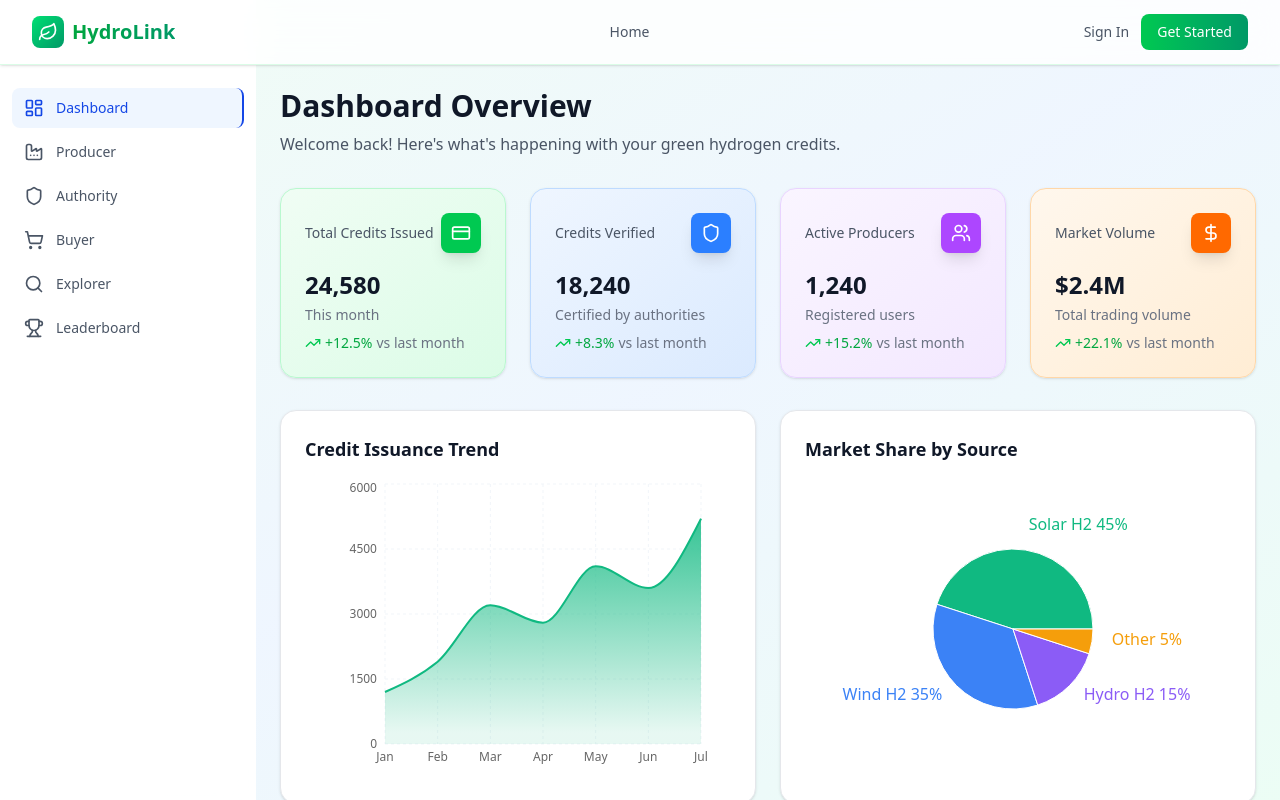
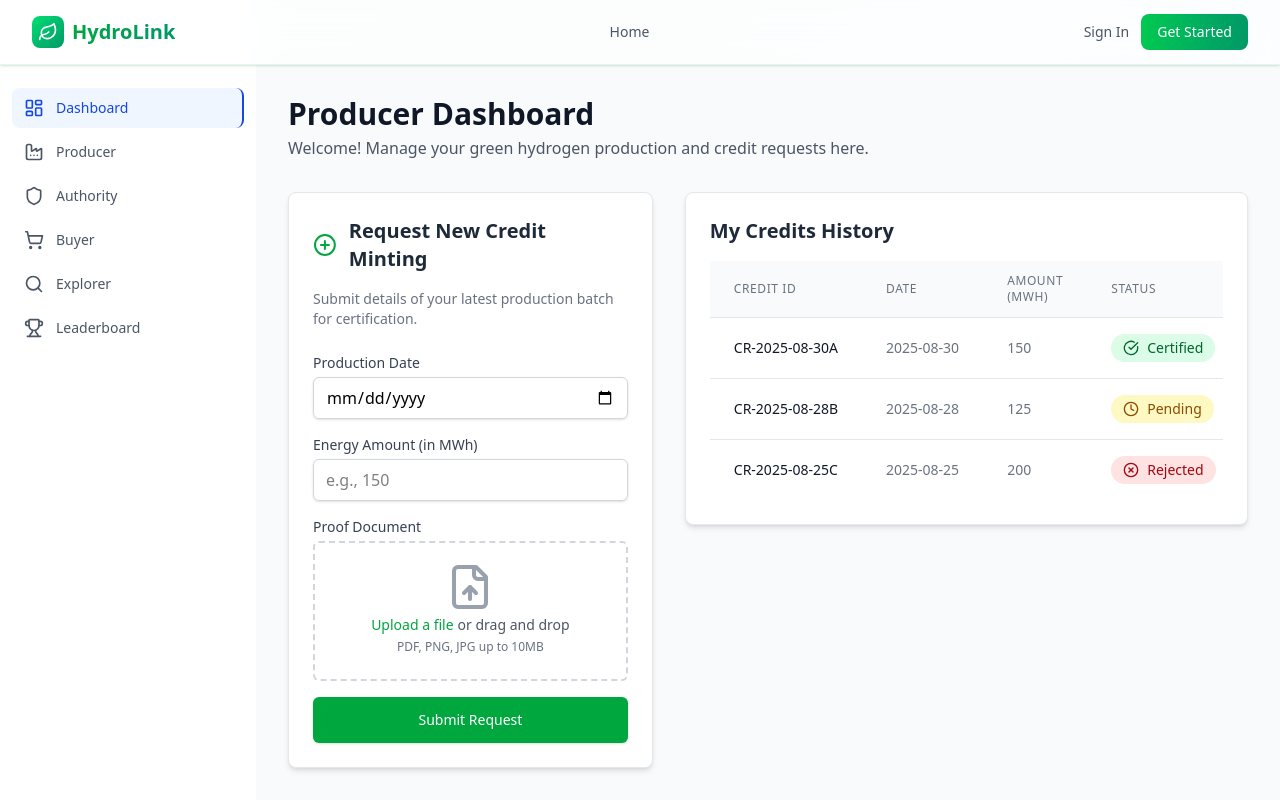
Before and after one commit to PR-ODINSON/HydroLink, a React (Vite) app in the folder client/: page /dashboard in a window 1280 px wide. Built offline with nearby package versions, Linux system fonts and the light colour scheme.

Commit message:
Dashboard Producer side added.

```diff
--- a/client/src/pages/Dashboard.jsx
+++ b/client/src/pages/Dashboard.jsx
@@ -1,301 +1,229 @@
-import React from 'react';
-import { motion } from 'framer-motion';
-import {
-  CreditCard,
-  TrendingUp,
-  Users,
-  Award,
-  Activity,
-  DollarSign,
-  Zap,
-  Shield
-} from 'lucide-react';
-import DashboardCard from '../components/DashboardCard';
-import Chart from '../components/Chart';
+import React, { useState } from 'react';
+import { PlusCircle, FileUp, Clock, CheckCircle, XCircle, ExternalLink } from 'lucide-react';
 
-const Dashboard = () => {
-  // Sample data for charts
-  const creditTrendData = [
-    { name: 'Jan', value: 1200 },
-    { name: 'Feb', value: 1900 },
-    { name: 'Mar', value: 3200 },
-    { name: 'Apr', value: 2800 },
-    { name: 'May', value: 4100 },
-    { name: 'Jun', value: 3600 },
-    { name: 'Jul', value: 5200 }
-  ];
+// --- Mock Data ---
+// In a real application, this data would come from your backend API.
+const initialCredits = [
+  {
+    id: 'CR-2025-08-30A',
+    productionDate: '2025-08-30',
+    energyAmountMWh: 150,
+    status: 'Certified',
+    txHash: '0x123...abc',
+  },
+  {
+    id: 'CR-2025-08-28B',
+    productionDate: '2025-08-28',
+    energyAmountMWh: 125,
+    status: 'Pending',
+    txHash: null,
+  },
+  {
+    id: 'CR-2025-08-25C',
+    productionDate: '2025-08-25',
+    energyAmountMWh: 200,
+    status: 'Rejected',
+    txHash: null,
+  },
+];
 
-  const marketShareData = [
-    { name: 'Solar H2', value: 45, color: '#10b981' },
-    { name: 'Wind H2', value: 35, color: '#3b82f6' },
-    { name: 'Hydro H2', value: 15, color: '#8b5cf6' },
-    { name: 'Other', value: 5, color: '#f59e0b' }
-  ];
+// --- Helper Component for Status Badges ---
+const StatusIndicator = ({ status }) => {
+  const statusConfig = {
+    Certified: {
+      icon: <CheckCircle className="w-4 h-4" />,
+      text: 'Certified',
+      className: 'bg-green-100 text-green-800',
+    },
+    Pending: {
+      icon: <Clock className="w-4 h-4" />,
+      text: 'Pending',
+      className: 'bg-yellow-100 text-yellow-800',
+    },
+    Rejected: {
+      icon: <XCircle className="w-4 h-4" />,
+      text: 'Rejected',
+      className: 'bg-red-100 text-red-800',
+    },
+  };
 
-  const recentActivities = [
-    {
-      id: 1,
-      type: 'mint',
-      description: 'New credits minted by GreenTech Industries',
-      amount: '1,250 credits',
-      time: '2 hours ago',
-      status: 'completed'
-    },
-    {
-      id: 2,
-      type: 'transfer',
-      description: 'Credits transferred to EcoEnergy Corp',
-      amount: '800 credits',
-      time: '4 hours ago',
-      status: 'completed'
-    },
-    {
-      id: 3,
-      type: 'retire',
-      description: 'Credits retired by CleanPower Ltd',
-      amount: '500 credits',
-      time: '6 hours ago',
-      status: 'completed'
-    },
-    {
-      id: 4,
-      type: 'verify',
-      description: 'Credits verified by Authority #7',
-      amount: '2,100 credits',
-      time: '8 hours ago',
-      status: 'pending'
-    }
-  ];
+  const config = statusConfig[status] || {};
 
-  const getActivityIcon = (type) => {
-    switch (type) {
-      case 'mint': return <CreditCard className="w-4 h-4" />;
-      case 'transfer': return <TrendingUp className="w-4 h-4" />;
-      case 'retire': return <Award className="w-4 h-4" />;
-      case 'verify': return <Shield className="w-4 h-4" />;
-      default: return <Activity className="w-4 h-4" />;
+  return (
+    <div className={`inline-flex items-center gap-x-2 px-3 py-1 text-sm font-medium rounded-full ${config.className}`}>
+      {config.icon}
+      {config.text}
+    </div>
+  );
+};
+
+
+// --- Main Producer Dashboard Component ---
+const ProducerDashboard = () => {
+  const [credits, setCredits] = useState(initialCredits);
+  const [formData, setFormData] = useState({
+    productionDate: '',
+    energyAmountMWh: '',
+  });
+  const [proofDocument, setProofDocument] = useState(null);
+
+  const handleInputChange = (e) => {
+    const { name, value } = e.target;
+    setFormData(prev => ({ ...prev, [name]: value }));
+  };
+
+  const handleFileChange = (e) => {
+    if (e.target.files.length > 0) {
+      setProofDocument(e.target.files[0]);
     }
   };
 
-  const getActivityColor = (type) => {
-    switch (type) {
-      case 'mint': return 'text-green-600 bg-green-100';
-      case 'transfer': return 'text-blue-600 bg-blue-100';
-      case 'retire': return 'text-purple-600 bg-purple-100';
-      case 'verify': return 'text-orange-600 bg-orange-100';
-      default: return 'text-gray-600 bg-gray-100';
+  const handleSubmit = (e) => {
+    e.preventDefault();
+    if (!formData.productionDate || !formData.energyAmountMWh || !proofDocument) {
+      alert('Please fill in all fields and upload a proof document.');
+      return;
     }
+
+    // In a real app, you would send this data to your backend API.
+    // Here, we'll just simulate the request by adding a new credit to our local state.
+    const newCredit = {
+      id: `CR-${new Date().getFullYear()}-${String(new Date().getMonth() + 1).padStart(2, '0')}-${String(new Date().getDate()).padStart(2, '0')}D`,
+      productionDate: formData.productionDate,
+      energyAmountMWh: parseFloat(formData.energyAmountMWh),
+      status: 'Pending',
+      txHash: null,
+    };
+
+    setCredits([newCredit, ...credits]);
+
+    // Reset form
+    setFormData({ productionDate: '', energyAmountMWh: '' });
+    setProofDocument(null);
+    document.getElementById('proofDocument').value = null; // Clear file input
+
+    console.log('New Credit Request Submitted:', { ...newCredit, proofDocumentName: proofDocument.name });
   };
 
   return (
-    <div className="p-6 max-w-7xl mx-auto">
-      {/* Header */}
-      <div className="mb-8">
-        <motion.h1
-          initial={{ opacity: 0, y: -20 }}
-          animate={{ opacity: 1, y: 0 }}
-          className="text-3xl font-bold text-gray-900 mb-2"
-        >
-          Dashboard Overview
-        </motion.h1>
-        <p className="text-gray-600">
-          Welcome back! Here's what's happening with your green hydrogen credits.
-        </p>
-      </div>
+    <div className="p-4 sm:p-6 lg:p-8 bg-gray-50 min-h-screen">
+      <div className="max-w-7xl mx-auto">
 
-      {/* Stats Cards */}
-      <div className="grid grid-cols-1 md:grid-cols-2 lg:grid-cols-4 gap-6 mb-8">
-        <motion.div
-          initial={{ opacity: 0, y: 20 }}
-          animate={{ opacity: 1, y: 0 }}
-          transition={{ delay: 0.1 }}
-        >
-          <DashboardCard
-            title="Total Credits Issued"
-            value="24,580"
-            icon={CreditCard}
-            trend="up"
-            trendValue="+12.5%"
-            color="green"
-            subtitle="This month"
-          />
-        </motion.div>
+        {/* Header */}
+        <div className="mb-8">
+          <h1 className="text-3xl font-bold text-gray-900">Producer Dashboard</h1>
+          <p className="text-gray-600 mt-1">Welcome! Manage your green hydrogen production and credit requests here.</p>
+        </div>
 
-        <motion.div
-          initial={{ opacity: 0, y: 20 }}
-          animate={{ opacity: 1, y: 0 }}
-          transition={{ delay: 0.2 }}
-        >
-          <DashboardCard
-            title="Credits Verified"
-            value="18,240"
-            icon={Shield}
-            trend="up"
-            trendValue="+8.3%"
-            color="blue"
-            subtitle="Certified by authorities"
-          />
-        </motion.div>
+        <div className="grid grid-cols-1 lg:grid-cols-5 gap-8">
 
-        <motion.div
-          initial={{ opacity: 0, y: 20 }}
-          animate={{ opacity: 1, y: 0 }}
-          transition={{ delay: 0.3 }}
-        >
-          <DashboardCard
-            title="Active Producers"
-            value="1,240"
-            icon={Users}
-            trend="up"
-            trendValue="+15.2%"
-            color="purple"
-            subtitle="Registered users"
-          />
-        </motion.div>
+          {/* Left Column: Request Form */}
+          <div className="lg:col-span-2">
+            <div className="bg-white p-6 rounded-lg shadow-md border border-gray-200">
+              <div className="flex items-center mb-4">
+                <PlusCircle className="w-6 h-6 text-green-600 mr-3" />
+                <h2 className="text-xl font-semibold text-gray-800">Request New Credit Minting</h2>
+              </div>
+              <p className="text-sm text-gray-500 mb-6">Submit details of your latest production batch for certification.</p>
 
-        <motion.div
-          initial={{ opacity: 0, y: 20 }}
-          animate={{ opacity: 1, y: 0 }}
-          transition={{ delay: 0.4 }}
-        >
-          <DashboardCard
-            title="Market Volume"
-            value="$2.4M"
-            icon={DollarSign}
-            trend="up"
-            trendValue="+22.1%"
-            color="orange"
-            subtitle="Total trading volume"
-          />
-        </motion.div>
-      </div>
-
-      {/* Charts Section */}
-      <div className="grid grid-cols-1 lg:grid-cols-2 gap-6 mb-8">
-        <motion.div
-          initial={{ opacity: 0, x: -20 }}
-          animate={{ opacity: 1, x: 0 }}
-          transition={{ delay: 0.5 }}
-        >
-          <Chart
-            type="area"
-            data={creditTrendData}
-            xKey="name"
-            yKey="value"
-            color="#10b981"
-            title="Credit Issuance Trend"
-            gradient={true}
-            height={300}
-          />
-        </motion.div>
-
-        <motion.div
-          initial={{ opacity: 0, x: 20 }}
-          animate={{ opacity: 1, x: 0 }}
-          transition={{ delay: 0.6 }}
-        >
-          <Chart
-            type="pie"
-            data={marketShareData}
-            xKey="name"
-            yKey="value"
-            title="Market Share by Source"
-            height={300}
-          />
-        </motion.div>
-      </div>
-
-      {/* Recent Activity and Quick Actions */}
-      <div className="grid grid-cols-1 lg:grid-cols-3 gap-6">
-        {/* Recent Activity */}
-        <motion.div
-          initial={{ opacity: 0, y: 20 }}
-          animate={{ opacity: 1, y: 0 }}
-          transition={{ delay: 0.7 }}
-          className="lg:col-span-2"
-        >
-          <div className="bg-white rounded-2xl shadow-sm border border-gray-200 p-6">
-            <div className="flex items-center justify-between mb-6">
-              <h3 className="text-lg font-semibold text-gray-900">Recent Activity</h3>
-              <button className="text-green-600 hover:text-green-700 text-sm font-medium">
-                View All
-              </button>
-            </div>
-            <div className="space-y-4">
-              {recentActivities.map((activity) => (
-                <div key={activity.id} className="flex items-center space-x-4 p-3 hover:bg-gray-50 rounded-lg transition-colors">
-                  <div className={`p-2 rounded-lg ${getActivityColor(activity.type)}`}>
-                    {getActivityIcon(activity.type)}
-                  </div>
-                  <div className="flex-1 min-w-0">
-                    <p className="text-sm font-medium text-gray-900 truncate">
-                      {activity.description}
-                    </p>
-                    <div className="flex items-center space-x-2 mt-1">
-                      <span className="text-sm text-gray-500">{activity.amount}</span>
-                      <span className="text-xs text-gray-400">•</span>
-                      <span className="text-xs text-gray-400">{activity.time}</span>
+              <form onSubmit={handleSubmit} className="space-y-4">
+                <div>
+                  <label htmlFor="productionDate" className="block text-sm font-medium text-gray-700 mb-1">Production Date</label>
+                  <input
+                    type="date"
+                    id="productionDate"
+                    name="productionDate"
+                    value={formData.productionDate}
+                    onChange={handleInputChange}
+                    className="w-full px-3 py-2 border border-gray-300 rounded-md shadow-sm focus:ring-green-500 focus:border-green-500"
+                    required
+                  />
+                </div>
+                <div>
+                  <label htmlFor="energyAmountMWh" className="block text-sm font-medium text-gray-700 mb-1">Energy Amount (in MWh)</label>
+                  <input
+                    type="number"
+                    id="energyAmountMWh"
+                    name="energyAmountMWh"
+                    placeholder="e.g., 150"
+                    value={formData.energyAmountMWh}
+                    onChange={handleInputChange}
+                    className="w-full px-3 py-2 border border-gray-300 rounded-md shadow-sm focus:ring-green-500 focus:border-green-500"
+                    required
+                  />
+                </div>
+                <div>
+                  <label htmlFor="proofDocument" className="block text-sm font-medium text-gray-700 mb-1">Proof Document</label>
+                  <div className="mt-1 flex justify-center px-6 pt-5 pb-6 border-2 border-gray-300 border-dashed rounded-md">
+                    <div className="space-y-1 text-center">
+                      <FileUp className="mx-auto h-12 w-12 text-gray-400" />
+                      <div className="flex text-sm text-gray-600">
+                        <label htmlFor="proofDocument" className="relative cursor-pointer bg-white rounded-md font-medium text-green-600 hover:text-green-500 focus-within:outline-none">
+                          <span>Upload a file</span>
+                          <input id="proofDocument" name="proofDocument" type="file" className="sr-only" onChange={handleFileChange} required />
+                        </label>
+                        <p className="pl-1">or drag and drop</p>
+                      </div>
+                      <p className="text-xs text-gray-500">PDF, PNG, JPG up to 10MB</p>
+                      {proofDocument && <p className="text-sm text-green-700 mt-2">Selected: {proofDocument.name}</p>}
                     </div>
                   </div>
-                  <div className={`px-2 py-1 rounded-full text-xs font-medium ${
-                    activity.status === 'completed'
-                      ? 'bg-green-100 text-green-800'
-                      : 'bg-yellow-100 text-yellow-800'
-                  }`}>
-                    {activity.status}
-                  </div>
                 </div>
-              ))}
+                <button
+                  type="submit"
+                  className="w-full flex justify-center items-center py-3 px-4 border border-transparent rounded-md shadow-sm text-sm font-medium text-white bg-green-600 hover:bg-green-700 focus:outline-none focus:ring-2 focus:ring-offset-2 focus:ring-green-500"
+                >
+                  Submit Request
+                </button>
+              </form>
             </div>
           </div>
-        </motion.div>
 
-        {/* Quick Actions */}
-        <motion.div
-          initial={{ opacity: 0, y: 20 }}
-          animate={{ opacity: 1, y: 0 }}
-          transition={{ delay: 0.8 }}
-        >
-          <div className="bg-white rounded-2xl shadow-sm border border-gray-200 p-6">
-            <h3 className="text-lg font-semibold text-gray-900 mb-6">Quick Actions</h3>
-            <div className="space-y-3">
-              <button className="w-full flex items-center justify-between p-3 bg-gradient-to-r from-green-50 to-green-100 hover:from-green-100 hover:to-green-200 rounded-lg transition-all group">
-                <div className="flex items-center">
-                  <CreditCard className="w-5 h-5 text-green-600 mr-3" />
-                  <span className="font-medium text-green-700">Mint Credits</span>
-                </div>
-                <TrendingUp className="w-4 h-4 text-green-600 group-hover:translate-x-1 transition-transform" />
-              </button>
-
-              <button className="w-full flex items-center justify-between p-3 bg-gradient-to-r from-blue-50 to-blue-100 hover:from-blue-100 hover:to-blue-200 rounded-lg transition-all group">
-                <div className="flex items-center">
-                  <Shield className="w-5 h-5 text-blue-600 mr-3" />
-                  <span className="font-medium text-blue-700">Verify Credits</span>
-                </div>
-                <TrendingUp className="w-4 h-4 text-blue-600 group-hover:translate-x-1 transition-transform" />
-              </button>
-
-              <button className="w-full flex items-center justify-between p-3 bg-gradient-to-r from-purple-50 to-purple-100 hover:from-purple-100 hover:to-purple-200 rounded-lg transition-all group">
-                <div className="flex items-center">
-                  <Zap className="w-5 h-5 text-purple-600 mr-3" />
-                  <span className="font-medium text-purple-700">Transfer Credits</span>
-                </div>
-                <TrendingUp className="w-4 h-4 text-purple-600 group-hover:translate-x-1 transition-transform" />
-              </button>
-
-              <button className="w-full flex items-center justify-between p-3 bg-gradient-to-r from-orange-50 to-orange-100 hover:from-orange-100 hover:to-orange-200 rounded-lg transition-all group">
-                <div className="flex items-center">
-                  <Award className="w-5 h-5 text-orange-600 mr-3" />
-                  <span className="font-medium text-orange-700">Retire Credits</span>
-                </div>
-                <TrendingUp className="w-4 h-4 text-orange-600 group-hover:translate-x-1 transition-transform" />
-              </button>
+          {/* Right Column: Credits List */}
+          <div className="lg:col-span-3">
+            <div className="bg-white p-6 rounded-lg shadow-md border border-gray-200">
+              <h2 className="text-xl font-semibold text-gray-800 mb-4">My Credits History</h2>
+              <div className="overflow-x-auto">
+                <table className="min-w-full divide-y divide-gray-200">
+                  <thead className="bg-gray-50">
+                    <tr>
+                      <th scope="col" className="px-6 py-3 text-left text-xs font-medium text-gray-500 uppercase tracking-wider">Credit ID</th>
+                      <th scope="col" className="px-6 py-3 text-left text-xs font-medium text-gray-500 uppercase tracking-wider">Date</th>
+                      <th scope="col" className="px-6 py-3 text-left text-xs font-medium text-gray-500 uppercase tracking-wider">Amount (MWh)</th>
+                      <th scope="col" className="px-6 py-3 text-left text-xs font-medium text-gray-500 uppercase tracking-wider">Status</th>
+                      <th scope="col" className="px-6 py-3 text-left text-xs font-medium text-gray-500 uppercase tracking-wider">Details</th>
+                    </tr>
+                  </thead>
+                  <tbody className="bg-white divide-y divide-gray-200">
+                    {credits.map((credit) => (
+                      <tr key={credit.id} className="hover:bg-gray-50">
+                        <td className="px-6 py-4 whitespace-nowrap text-sm font-medium text-gray-900">{credit.id}</td>
+                        <td className="px-6 py-4 whitespace-nowrap text-sm text-gray-500">{credit.productionDate}</td>
+                        <td className="px-6 py-4 whitespace-nowrap text-sm text-gray-500">{credit.energyAmountMWh}</td>
+                        <td className="px-6 py-4 whitespace-nowrap">
+                          <StatusIndicator status={credit.status} />
+                        </td>
+                        <td className="px-6 py-4 whitespace-nowrap text-sm text-gray-500">
+                          {credit.txHash ? (
+                            <a href={`https://mumbai.polygonscan.com/tx/${credit.txHash}`} target="_blank" rel="noopener noreferrer" className="text-green-600 hover:text-green-800 inline-flex items-center">
+                              View on Explorer <ExternalLink className="w-4 h-4 ml-1.5" />
+                            </a>
+                          ) : (
+                            <span className="text-gray-400">N/A</span>
+                          )}
+                        </td>
+                      </tr>
+                    ))}
+                  </tbody>
+                </table>
+              </div>
             </div>
           </div>
-        </motion.div>
+
+        </div>
       </div>
     </div>
   );
 };
 
-export default Dashboard;
+export default ProducerDashboard;
```
